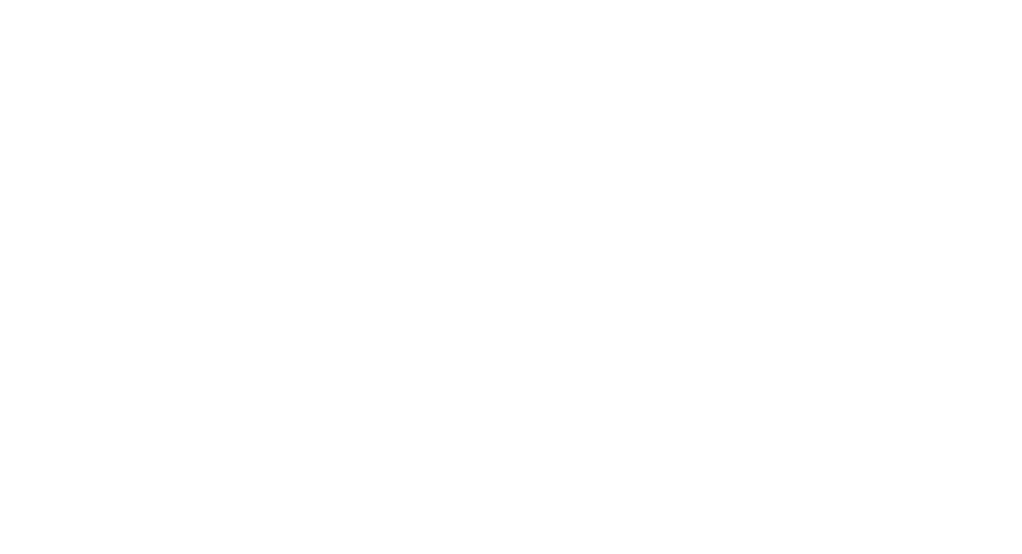
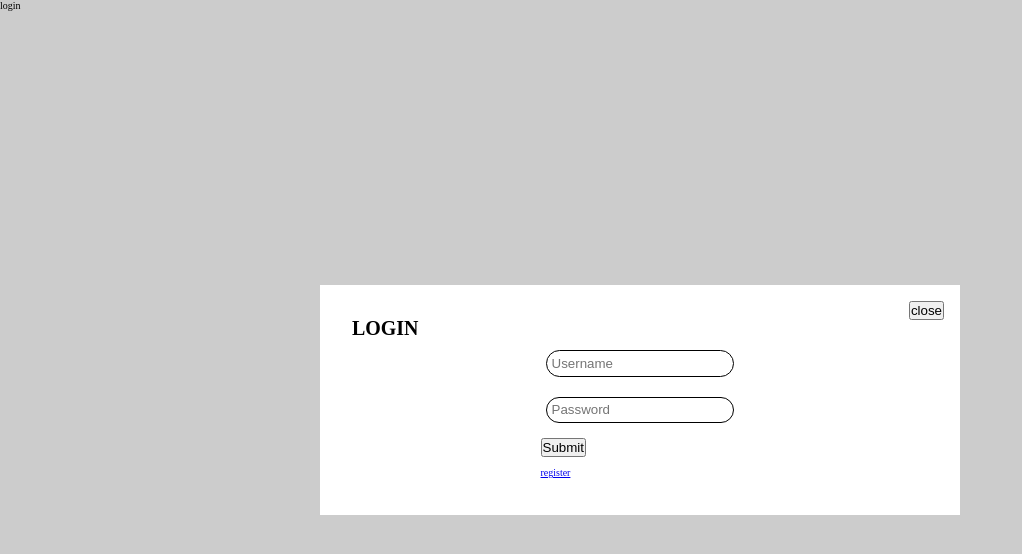
Before and after one commit to AbhinandanSingla/job_portal, a React (Create React App) app in the folder client/: page /login in a window 1280 px wide. Before the commit this address had no page. Shown: the top 554 px of the page, without its empty margins (0-1022 px from the left). Built offline with nearby package versions, Linux system fonts and the light colour scheme.

Commit message:
i am human

```diff
--- a/client/src/App.js
+++ b/client/src/App.js
@@ -3,6 +3,7 @@
 import {BrowserRouter, Route, Routes} from "react-router-dom";
 import React from "react";
 import {Compare} from "./Pages/compare";
+import {Login} from "./Pages/login";
 
 function App() {
     return (
@@ -10,6 +11,7 @@
             <Routes>
                 <Route path="/" element={<Home/>}/>
                 <Route path="/compare" element={<Compare/>}/>
+                <Route path="/login" element={<Login/>}/>
             </Routes>
         </BrowserRouter>
     );
--- /dev/null
+++ b/client/src/Pages/Components/login/nav.js
@@ -0,0 +1,26 @@
+import React from "react";
+import Popup from "./popup";
+import { useState, useEffect } from "react";
+
+function Nav() {
+  const [buttonPopup, setButtonPopup] = useState(false);
+  const [timedPopup, setTimedPopup] = useState(false);
+
+  useEffect(() => {
+    setTimeout(() => {
+      setTimedPopup(true);
+    }, 3000);
+  }, []);
+  return (
+    <div className="nav">
+      <main>
+        <a onClick={() => setButtonPopup(true)}>login</a>
+      </main>
+      <Popup trigger={buttonPopup} setTrigger={setButtonPopup}></Popup>
+
+      <Popup trigger={timedPopup} setTrigger={setTimedPopup}></Popup>
+    </div>
+  );
+}
+
+export default Nav;
--- /dev/null
+++ b/client/src/Pages/Components/login/popup.css
@@ -0,0 +1,47 @@
+.popup {
+  position: fixed;
+  top: 0;
+  left: 0;
+  width: 100%;
+  height: 100vh;
+  background-color: rgba(0, 0, 0, 0.2);
+  display: flex;
+  justify-content: center;
+  align-items: center;
+}
+.popup-inner {
+  position: relative;
+  padding: 32px;
+  width: 100%;
+  max-width: 640px;
+  background-color: white;
+}
+.popup-inner .close-btn {
+  position: absolute;
+  top: 16px;
+  right: 16px;
+}
+
+.login_form {
+  display: flex;
+  flex-direction: column;
+  align-items: center;
+  /* justify-content: center; */
+  /* gap: 2rem; */
+}
+
+input[type="text"],
+input[type="password"] {
+  border: 1px solid black;
+  border-radius: 2rem;
+  padding: 0.5rem;
+  margin: 1rem;
+}
+
+.submit_login_button,
+.register_button {
+  width: max-content;
+  padding: 0.5rem;
+  /* margin: 1rem; */
+  left: 50%;
+}
--- /dev/null
+++ b/client/src/Pages/Components/login/popup.js
@@ -0,0 +1,89 @@
+import React from "react";
+import { useState } from "react";
+import "./popup.css";
+
+function Popup(props) {
+  const { errorMessages, setErrorMessages } = useState({});
+  const { isSubmitted, setIsSubmitted } = useState(false);
+
+  const database = [
+    {
+      username: "user1",
+      password: "pass1",
+    },
+    {
+      username: "user2",
+      password: "pass2",
+    },
+  ];
+
+  const error = [
+    {
+      uname: "invalid username",
+      pass: "invalid password",
+    },
+  ];
+
+  const handleSubmit = (e) => {
+    e.preventDefault();
+    var { uname, pass } = document.forms[0];
+
+    const userData = database.find((user) => user.username === uname.value);
+
+    if (userData) {
+      if (userData.password !== pass.value) {
+        setErrorMessages({ name: "pass", message: error.pass });
+      } else {
+        setIsSubmitted(true);
+        props.setTrigger(false);
+      }
+    } else {
+      setErrorMessages({ name: "uname", message: error.uname });
+    }
+  };
+
+  // const renderErrorMessage = (name) =>
+  //   name === errorMessages.name && (
+  //     <div className="error">{errorMessages.message}</div>
+  //   );
+
+  const renderForm = (
+    <div className="login_form">
+      <form onSubmit={handleSubmit}>
+        <div className="login_name">
+          <input type="text" name="uname" placeholder="Username" required />
+          {/* {renderErrorMessage("uname")}; */}
+        </div>
+        <div className="login_password">
+          <input type="password" name="pass" placeholder="Password" required />
+          {/* {renderErrorMessage("pass")}; */}
+        </div>
+
+        <div className="submit_login_button">
+          <input type="submit" />
+        </div>
+
+        <div className="register_button">
+          <a href="#">register</a>
+        </div>
+      </form>
+    </div>
+  );
+
+  return props.trigger ? (
+    <div className="popup">
+      <div className="popup-inner">
+        <button className="close-btn" onClick={() => props.setTrigger(false)}>
+          close
+        </button>
+        {/* {props.children} */}
+        <h1>LOGIN</h1>
+        {isSubmitted ? <div>Logged in</div> : renderForm}
+      </div>
+    </div>
+  ) : (
+    ""
+  );
+}
+
+export default Popup;
--- /dev/null
+++ b/client/src/Pages/login.jsx
@@ -0,0 +1,8 @@
+import Nav from "./Components/login/nav";
+
+export function Login() {
+    return (<>
+        <Nav/>
+
+    </>);
+}
```
Also changed, not shown: client/src/Pages/Components/login/nav.css (added).
